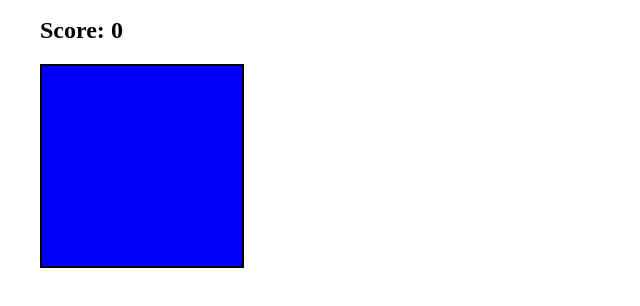
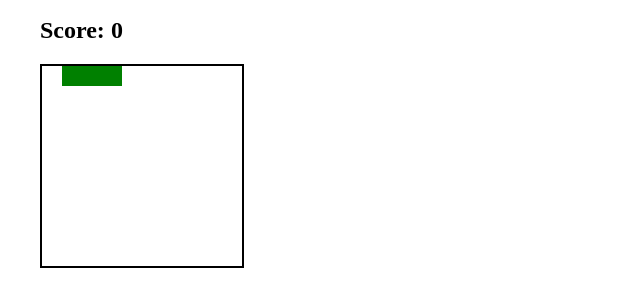
Before and after one commit to ryan258/js-snake-game, a plain HTML site: page index.html in a window 1280 px wide. Shown: the part 144-450 px from the top of the page, without its empty margins (0-640 px from the left). Drawn offline with Linux system fonts and the light colour scheme.

Commit message:
Create the move function for the snake.

```diff
--- a/index.css
+++ b/index.css
@@ -15,6 +15,10 @@ body {
 .square {
   width: 20px;
   height: 20px;
-  background-color: blue;
-  outline: thin;
+  /* background-color: blue; */
+  /* outline: thin; */
 }
+
+.snake {
+  background-color: green;
+}
--- a/index.js
+++ b/index.js
@@ -2,6 +2,8 @@ const grid = document.querySelector(".grid");
 const startButton = document.getElementById("start");
 const score = document.getElementById("score");
 let squares = [];
+let currentSnake = [2, 1, 0];
+let direction = 1;
 
 function createGrid() {
   for (let i = 0; i < 100; i++) {
@@ -10,7 +12,24 @@ function createGrid() {
     grid.appendChild(square);
     squares.push(square);
   }
-  console.log(squares);
 }
 
 createGrid();
+
+currentSnake.forEach((index) => squares[index].classList.add("snake"));
+
+function move() {
+  // remove last element from currentSnake array
+  const tail = currentSnake.pop();
+  console.log(tail);
+  console.log(currentSnake);
+  // remove styling from last element
+  squares[tail].classList.remove("snake");
+  // add square in direction snake is heading
+  currentSnake.unshift(currentSnake[0] + direction);
+  console.log(currentSnake);
+  // add styling to see it
+  squares[currentSnake[0]].classList.add("snake");
+}
+
+move();
```
